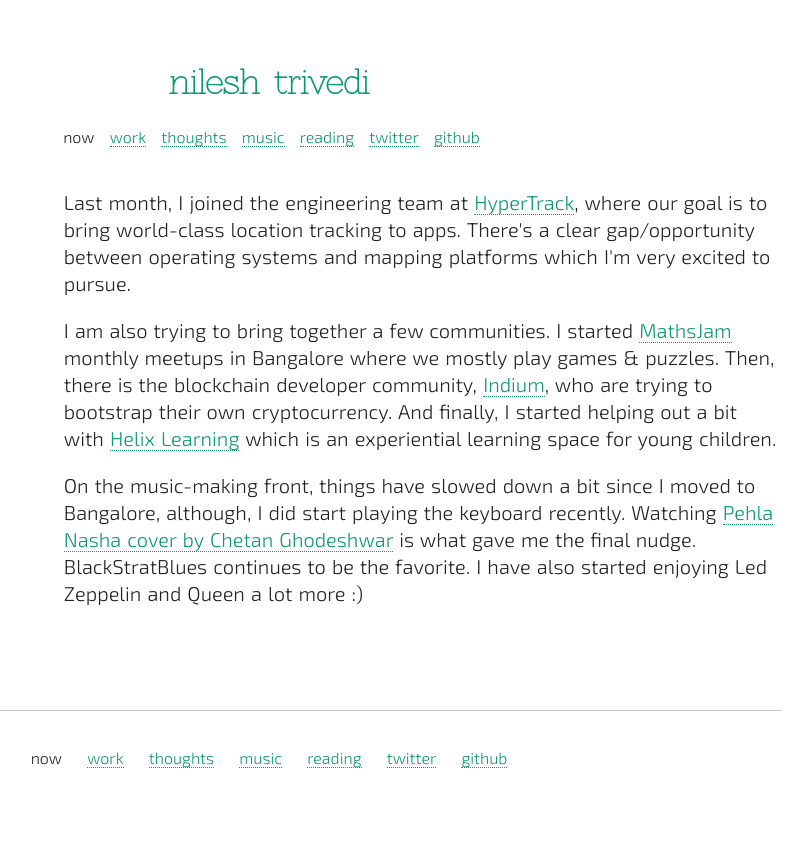
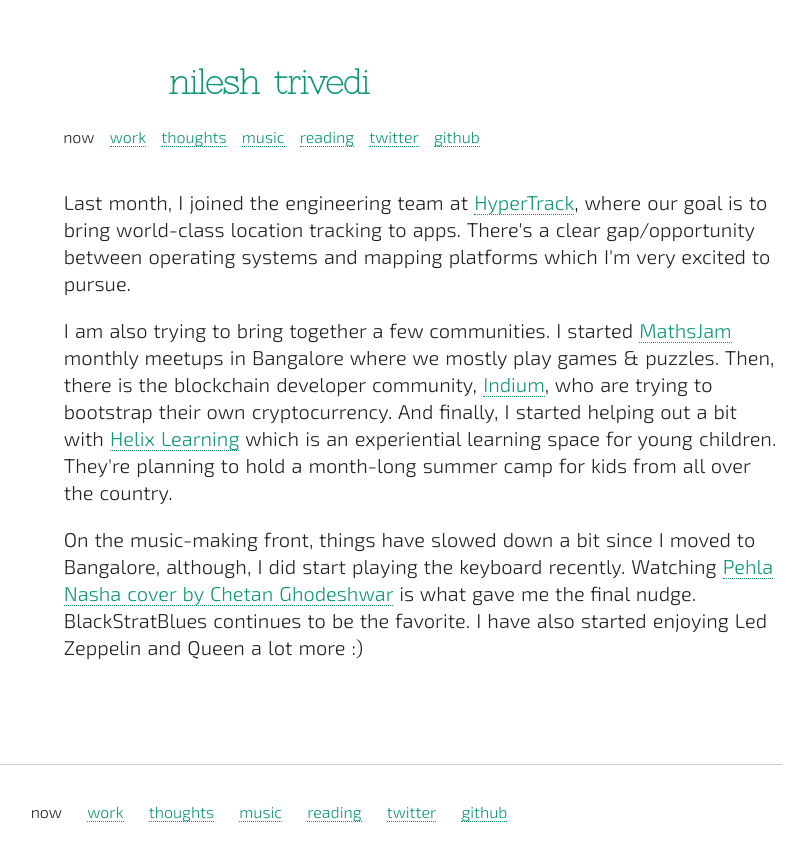
Before and after one commit to nileshtrivedi/nileshtrivediioold, a Jekyll site: the page built from now.html, in a window 1280 px wide. Shown: the top 861 px of the page, without its empty margins (371-1177 px from the left). Built offline with Jekyll 4.4.1, drawn with Linux system fonts in a browser that asks for light colours; some web fonts are replaced.

Commit message:
Changes on nowpage

```diff
--- a/now.html
+++ b/now.html
@@ -30,7 +30,7 @@ title: Now
 					<div class="writingall">
 						<p>Last month, I joined the engineering team at <a href="https://www.hypertrack.com/" target="_blank">HyperTrack</a>, where our goal is to bring world-class location tracking to apps. There's a clear gap/opportunity between operating systems and mapping platforms which I'm very excited to pursue.</p>
 
-						<p>I am also trying to bring together a few communities. I started <a href="https://mathsjam.com/cities/bangalore/" target="_blank">MathsJam</a> monthly meetups in Bangalore where we mostly play games &amp; puzzles. Then, there is the blockchain developer community, <a href="http://indium.org.in/" target="_blank">Indium</a>, who are trying to bootstrap their own cryptocurrency. And finally, I started helping out a bit with <a href="https://twitter.com/helix_learn" target="_blank">Helix Learning</a> which is an experiential learning space for young children.
+						<p>I am also trying to bring together a few communities. I started <a href="https://mathsjam.com/cities/bangalore/" target="_blank">MathsJam</a> monthly meetups in Bangalore where we mostly play games &amp; puzzles. Then, there is the blockchain developer community, <a href="http://indium.org.in/" target="_blank">Indium</a>, who are trying to bootstrap their own cryptocurrency. And finally, I started helping out a bit with <a href="https://twitter.com/helix_learn" target="_blank">Helix Learning</a> which is an experiential learning space for young children. They're planning to hold a month-long summer camp for kids from all over the country.
 
 						<p>On the music-making front, things have slowed down a bit since I moved to Bangalore, although, I did start playing the keyboard recently. Watching <a href="https://www.youtube.com/watch?v=xlqXsIY9Sp0" target="_blank">Pehla Nasha cover by Chetan Ghodeshwar</a> is what gave me the final nudge. BlackStratBlues continues to be the favorite. I have also started enjoying Led Zeppelin and Queen a lot more :) </p>
           </div> <!-- writingall -->
```
